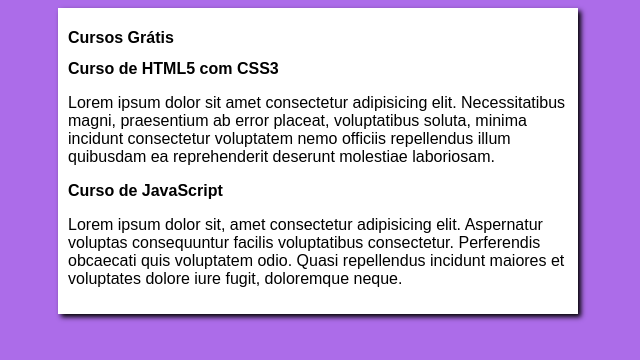
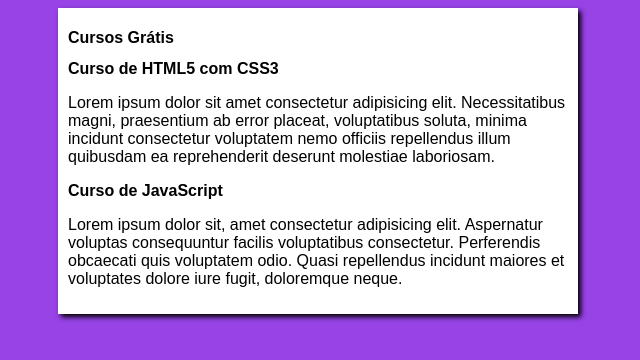
Before and after one commit to jleandrox/projeto-site, a plain HTML site: page index.html in a window 1280 px wide. Shown: the whole page, without its empty margins (322-962 px from the left). Drawn offline with Linux system fonts and the light colour scheme.

Commit message:
Update style.css

```diff
--- a/estilos/style.css
+++ b/estilos/style.css
@@ -4,7 +4,7 @@
 }
 
 body {
-    background-color: rgb(172, 108, 233);
+    background-color: rgb(151, 67, 230);
 }
 
 main {
```
